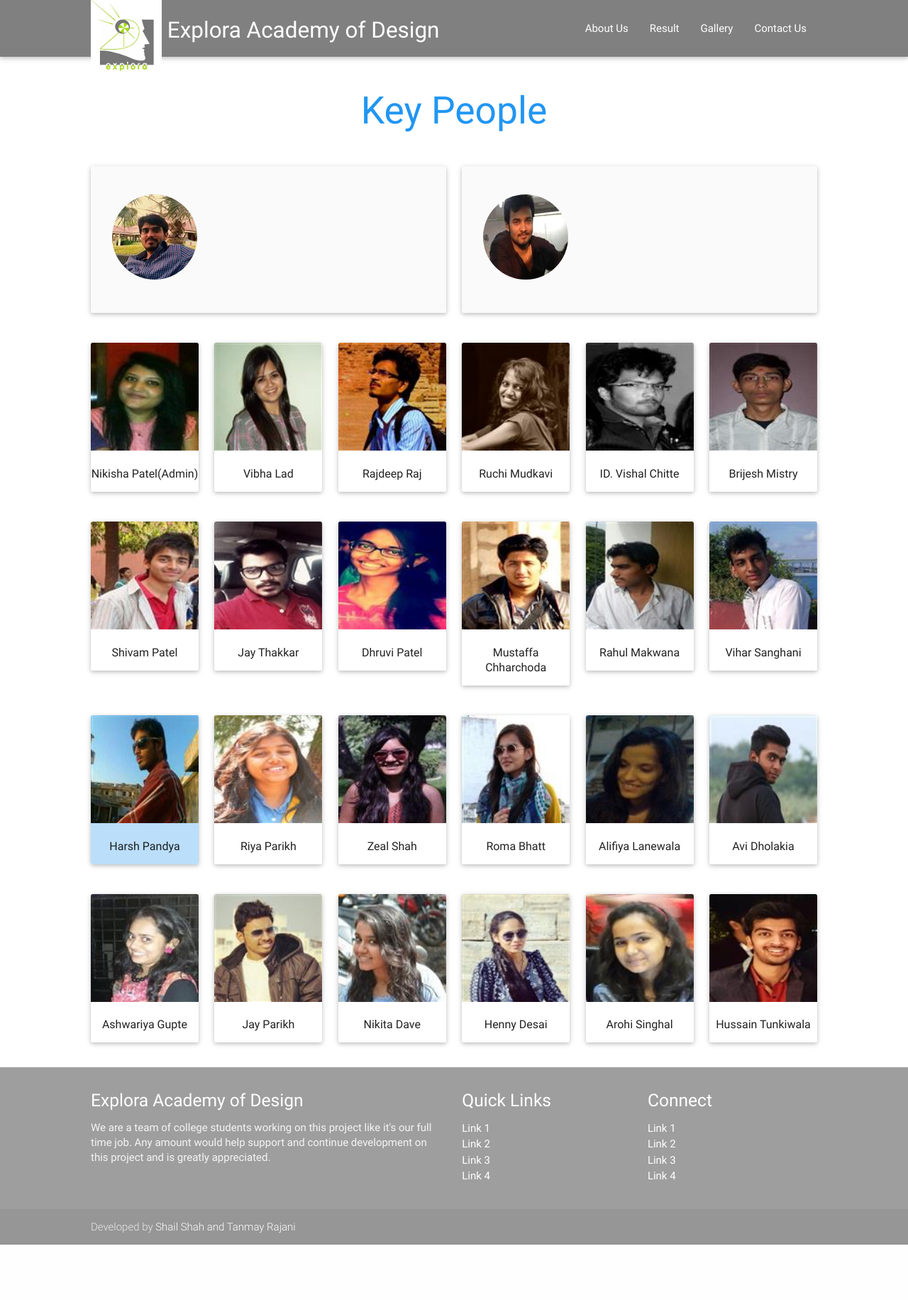
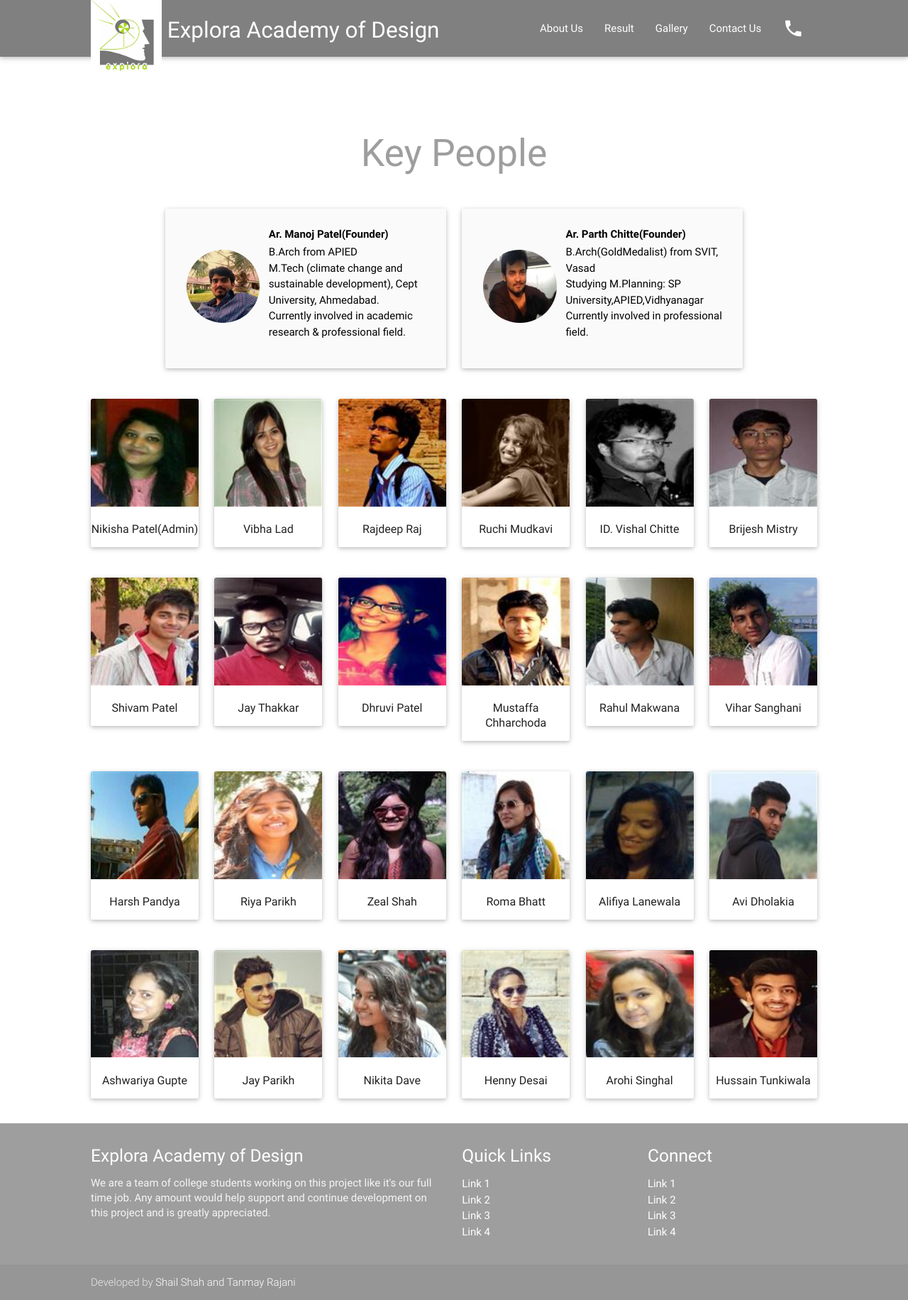
Before and after one commit to shailshah9/Explora.in, a PHP site: page /key_people.html in a window 1280 px wide. Shown: the whole page at 71% size. Before the commit the page ends 1754 px from the top, so only its background shows below. Run offline with PHP 8.4, Linux system fonts and the light colour scheme.

Commit message:
Key People finalll

```diff
--- a/css/keypeople.css
+++ b/css/keypeople.css
@@ -9,6 +9,11 @@
 	padding: 15px 0px;
 	}
 
+.rowcontainer{
+
+	margin-left: auto;
+	margin-right: auto;
+}
 @media only screen and (max-width : 601px) {
 	.card .card-content{
 		padding: 6px 0px;
--- a/key_people.html
+++ b/key_people.html
@@ -30,6 +30,7 @@
 		    <li><a href="#">Result</a></li>
 		    <li><a href="#">Gallery</a></li>
 		    <li><a href="#">Contact Us</a></li>
+			<li><a href="#"><i class="material-icons prefix">phone</i>7890</a></li>
       </ul>
 
       <ul id="nav-mobile" class="side-nav">
@@ -42,14 +43,14 @@
     </div>
   </nav>
   <div class="container">
+
 	<div class="row">
-	</div>
-	<div class="row">
-		<h2 class="col s12 center blue-text">Key People</h2>
+		<h2 class="col s12 grey-text center">Key People</h2>
 	</div>
   </div>
   <div class="container">
-	<div class="row">
+	<div class="row rowcontainer">
+		<div class="container">
 			<div class="col s12 m12 l6 ">
 				<div class="card-panel grey lighten-5 z-depth-1">
 					<div class="row valign-wrapper">
@@ -58,7 +59,12 @@
 						</div>
 						<div class="col s8">
 							<span class="black-text">
-
+								<h6><b>Ar. Manoj Patel(Founder)</b></br></h6>
+									B.Arch from APIED<br>
+									M.Tech
+									(climate change and sustainable development),
+									Cept University, Ahmedabad.<br>
+									Currently involved in academic research & professional field.
 							</span>
 
 						</div>
@@ -73,7 +79,11 @@
 						</div>
 					<div class="col s8">
 						<span class="black-text">
-
+							<h6><b>Ar. Parth Chitte(Founder)</b></br></h6>
+									B.Arch(GoldMedalist) from SVIT, Vasad<br>
+									Studying M.Planning:
+									SP University,APIED,Vidhyanagar <br>
+									Currently involved in professional field.
 						</span>
 
 					</div>
@@ -81,6 +91,9 @@
 				</div>
 			</div>
 		</div>
+	</div>
+	</div>
+	<div class="container">
 	<div class="row">
         <div class="col s6 m3 l2  ">
           <div class="card">
@@ -234,11 +247,11 @@
 	<div class="row">
         <div class="col s6 m3 l2  ">
           <div class="card">
-            <div class="card-image blue lighten-4">
+            <div class="card-image">
               <img src="media/KeyPeople/15.jpg">
 
             </div>
-            <div class="card-content blue lighten-4">
+            <div class="card-content">
               <p>Harsh Pandya</p>
             </div>
 
@@ -382,6 +395,7 @@
         </div>
 	</div>
   </div>
+  </div>
 <footer class="page-footer grey">
     <div class="container footer">
       <div class="row">
```
Lines whose indentation alone changed are shown as unchanged.
